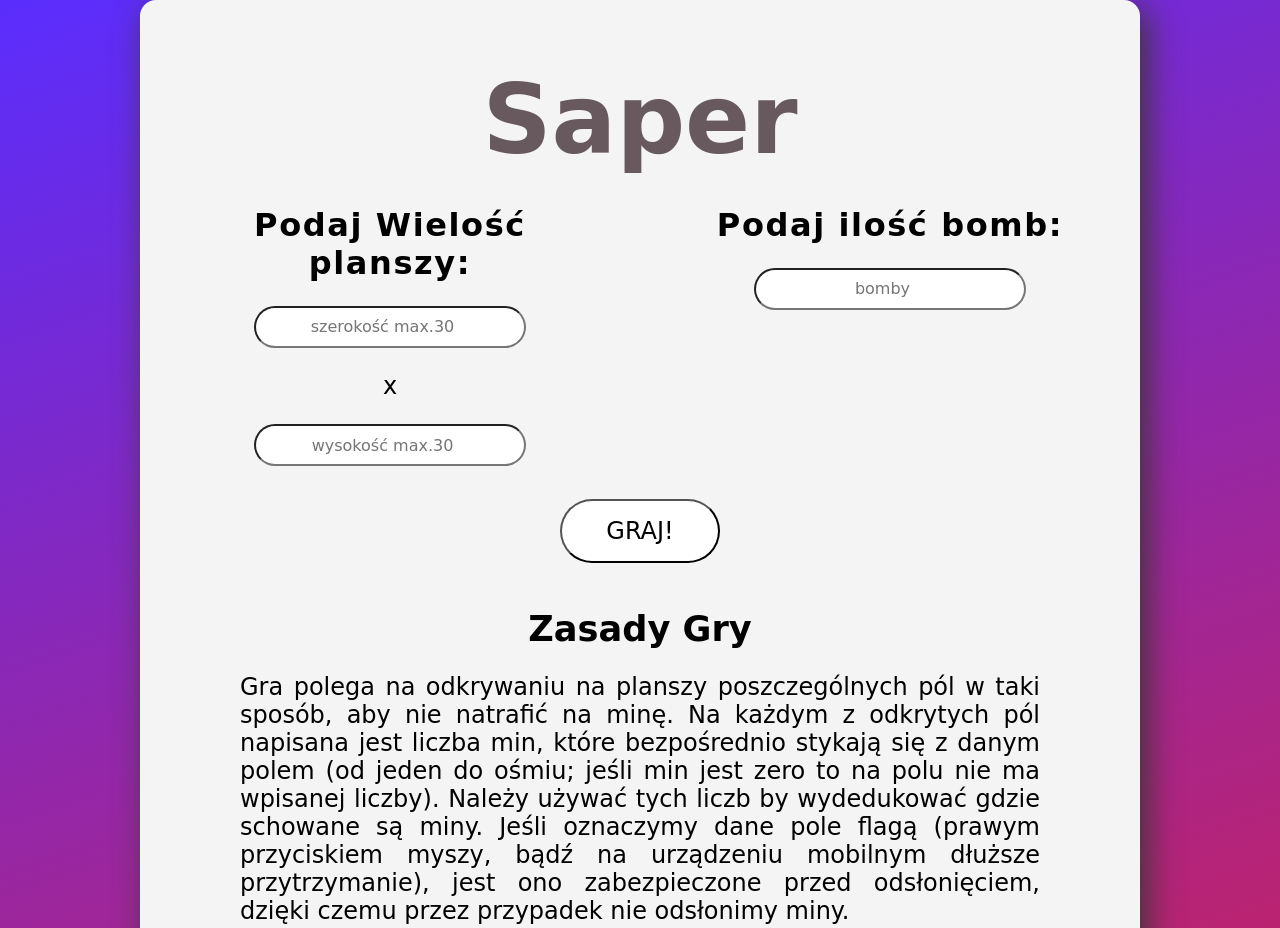
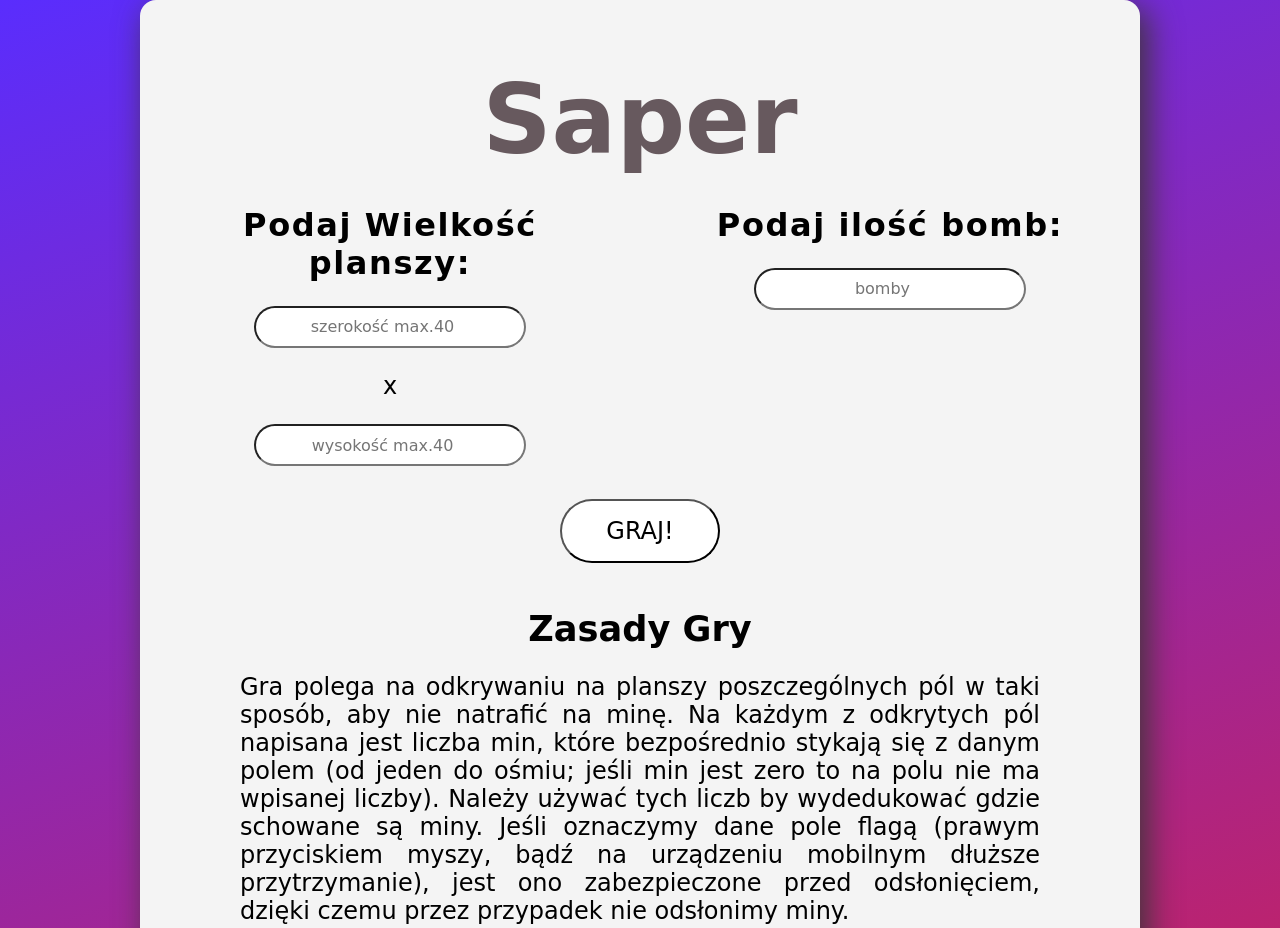
Before and after one commit to B4rb4r0ss4/saper-game, a plain HTML site: page index.html in a window 1280 px wide. Shown: the top 928 px of the page. Drawn offline with Linux system fonts and the light colour scheme; a web font is replaced by a local one.

Commit message:
Update index.html

```diff
--- a/index.html
+++ b/index.html
@@ -8,6 +8,8 @@
     <link rel="stylesheet" href="./style.css">
     <link rel="preconnect" href="https://fonts.gstatic.com">
     <link href="https://fonts.googleapis.com/css2?family=Goldman&family=Lato&family=Roboto:wght@300;400&display=swap" rel="stylesheet">
+    <link rel="preconnect" href="https://fonts.gstatic.com">
+    <link href="https://fonts.googleapis.com/css2?family=Bebas+Neue&display=swap" rel="stylesheet">
 </head>
 
 <body>
@@ -15,9 +17,9 @@
         <h1 class="logo">Saper</h1>
         <div class="parameters-container">
             <section class="parameters">
-                <h2 class="question">Podaj Wielość planszy:</h2>
-                <input type="number" class="board-width inp" placeholder="szerokość max.30" min="2" max="30"> <span class="x">x</span>
-                <input type="number" class="board-height inp" placeholder="wysokość max.30" min="2" max="30">
+                <h2 class="question">Podaj Wielkość planszy:</h2>
+                <input type="number" class="board-width inp" placeholder="szerokość max.40" min="2" max="40"> <span class="x">x</span>
+                <input type="number" class="board-height inp" placeholder="wysokość max.40" min="2" max="40">
             </section>
 
             <section class="parameters">
```
